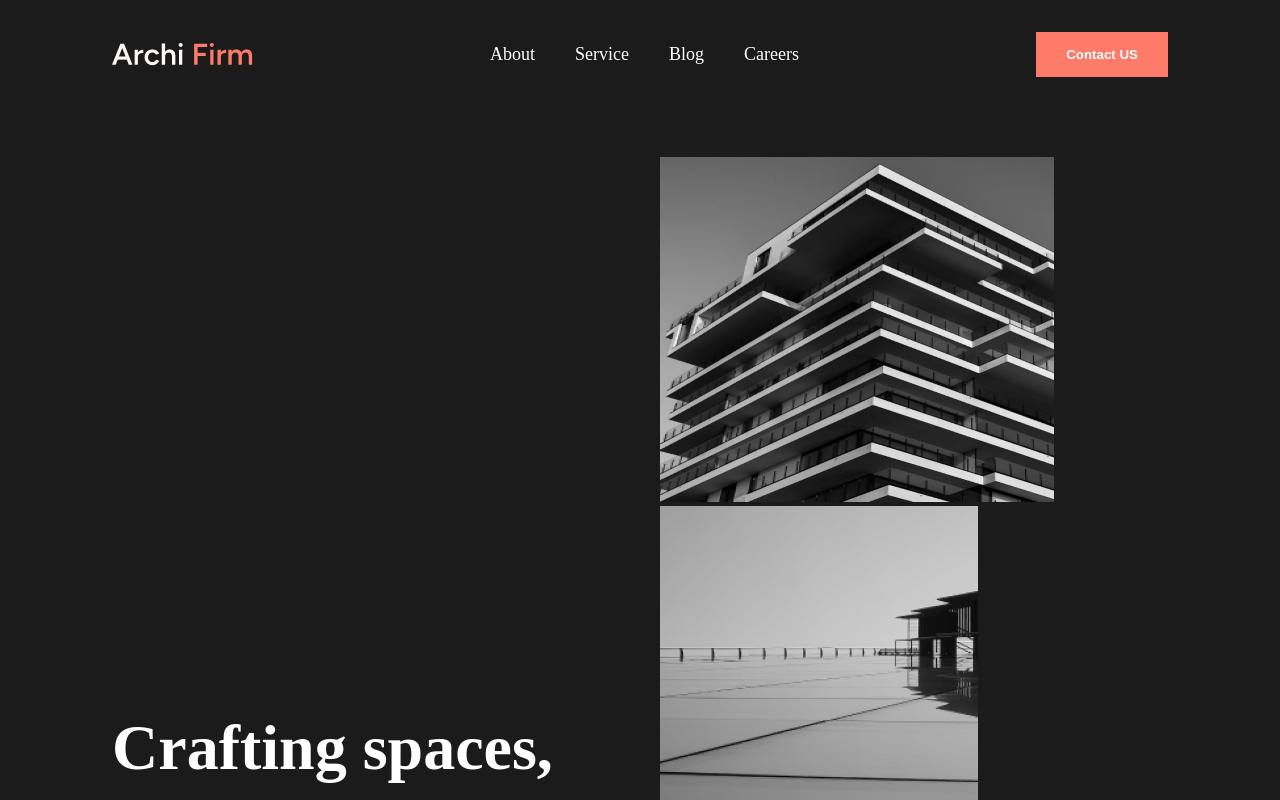
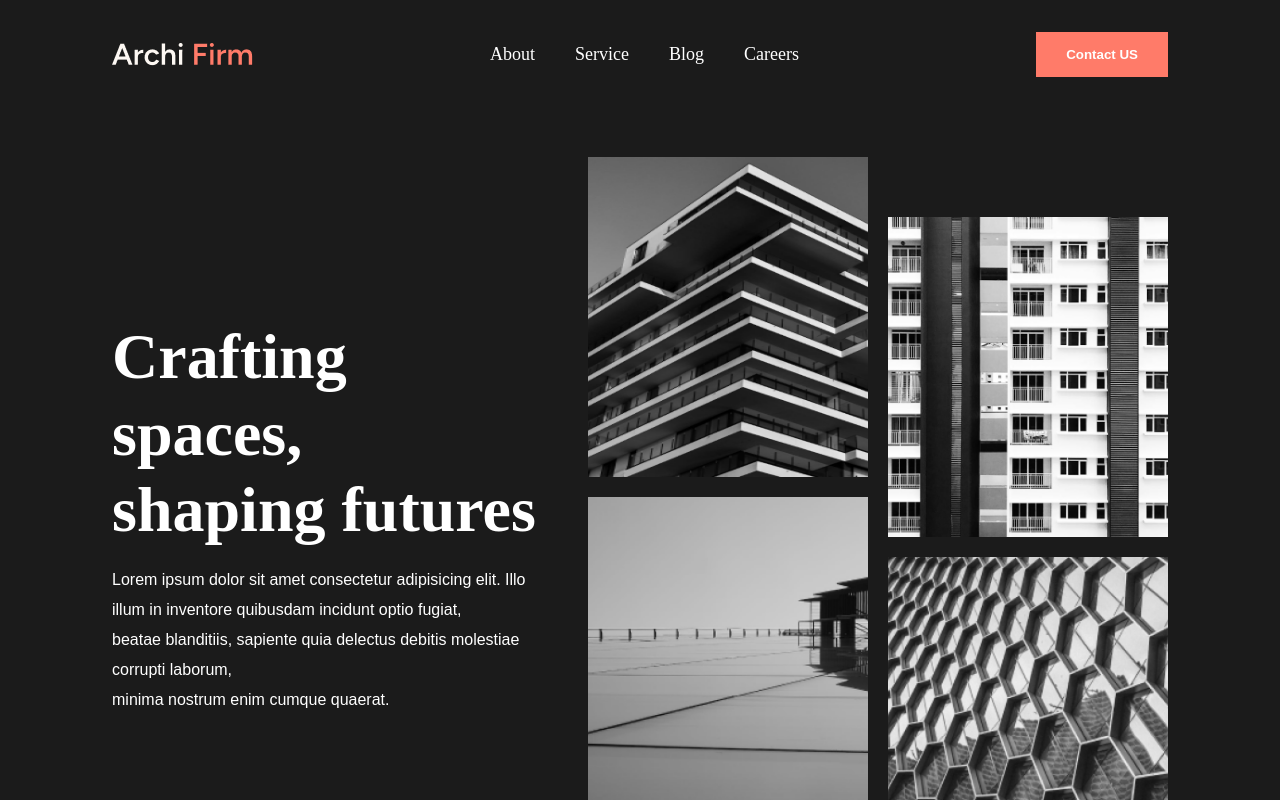
Before and after one commit to gabrieljcoutinho/Projeto-Archi-Firm, a React (Create React App) app: page / in a window 1280 px wide. Shown: the top 800 px of the page. Built offline with nearby package versions, Linux system fonts and the light colour scheme.

Commit message:
conteudo

```diff
--- a/src/Css/Header.css
+++ b/src/Css/Header.css
@@ -1,23 +1,19 @@
+/* ESTRUTURA GERAL DO HEADER */
 .header {
     background-color: #1b1b1b;
     padding: 2rem 7rem;
-    /* Espaçamento interno nas laterais e topo */
     display: flex;
     flex-direction: column;
-    /* Força os elementos a ficarem um abaixo do outro */
     min-height: 80vh;
-    /* Faz o header ter uma altura boa */
 }
 
-/* Esta div segura o Logo, Menu e Botão em uma linha só */
+/* BARRA DE NAVEGAÇÃO */
 .headerNav {
     display: flex;
     align-items: center;
     justify-content: space-between;
-    /* Espalha os itens: Logo na esquerda, Botão na direita */
     width: 100%;
     margin-bottom: 5rem;
-    /* Cria espaço entre o menu e o texto abaixo */
 }
 
 .headerMenu {
@@ -49,21 +45,17 @@
     background-color: #e06a5a;
 }
 
-/* ESTILIZAÇÃO DO CONTEÚDO ABAIXO DO MENU */
+/* CONTEÚDO (TEXTO + IMAGENS) */
 .conteudo {
     display: flex;
     align-items: center;
     justify-content: space-between;
-}
-
-.conteudoimagem {
-    display: flex;
+    gap: 40px; /* Espaço entre o bloco de texto e o bloco de fotos */
 }
 
 .conteudoEscrito h1 {
     color: white;
     font-size: 4rem;
-    /* Texto grande e impactante */
     max-width: 600px;
     line-height: 1.2;
 }
@@ -73,8 +65,32 @@
     padding-top: 1rem;
     font-family: Arial, Helvetica, sans-serif;
     line-height: 30px;
+    max-width: 500px;
 }
 
+/* GRID DE IMAGENS (CONTEUDO 2) */
+.conteudo2 {
+    display: flex;
+    gap: 20px; /* Espaçamento horizontal entre as duas colunas */
+    align-items: flex-start;
+}
+
+/* ESTILIZAÇÃO DAS COLUNAS */
 .divConteudoImgParte1 {
-    gap: 20px;
+    display: flex;
+    flex-direction: column;
+    gap: 20px; /* Espaçamento vertical entre as imagens de cada coluna */
 }
+
+/* EFEITO DE DESALINHAMENTO (A segunda coluna desce) */
+.conteudo2 .divConteudoImgParte1:nth-child(2) {
+    margin-top: 60px; /* Ajuste este valor para aumentar ou diminuir o degrau */
+}
+
+/* AJUSTE DAS IMAGENS */
+.divConteudoImgParte1 img {
+    width: 280px; /* Largura fixa para manter o alinhamento igual à imagem */
+    height: 320px; /* Altura fixa para manter o padrão retangular */
+    object-fit: cover; /* Faz a imagem preencher o espaço sem distorcer */
+    display: block;
+}
```
